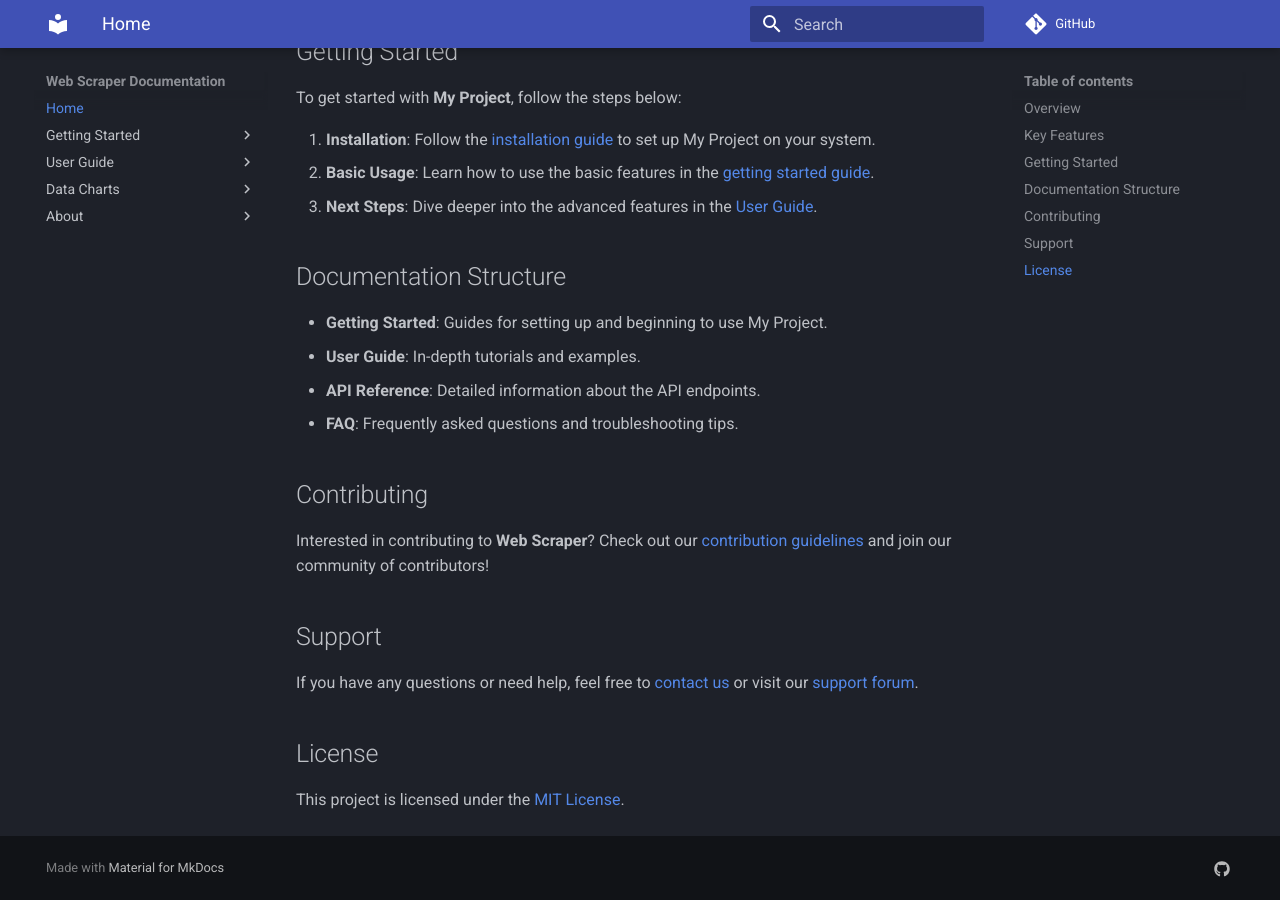
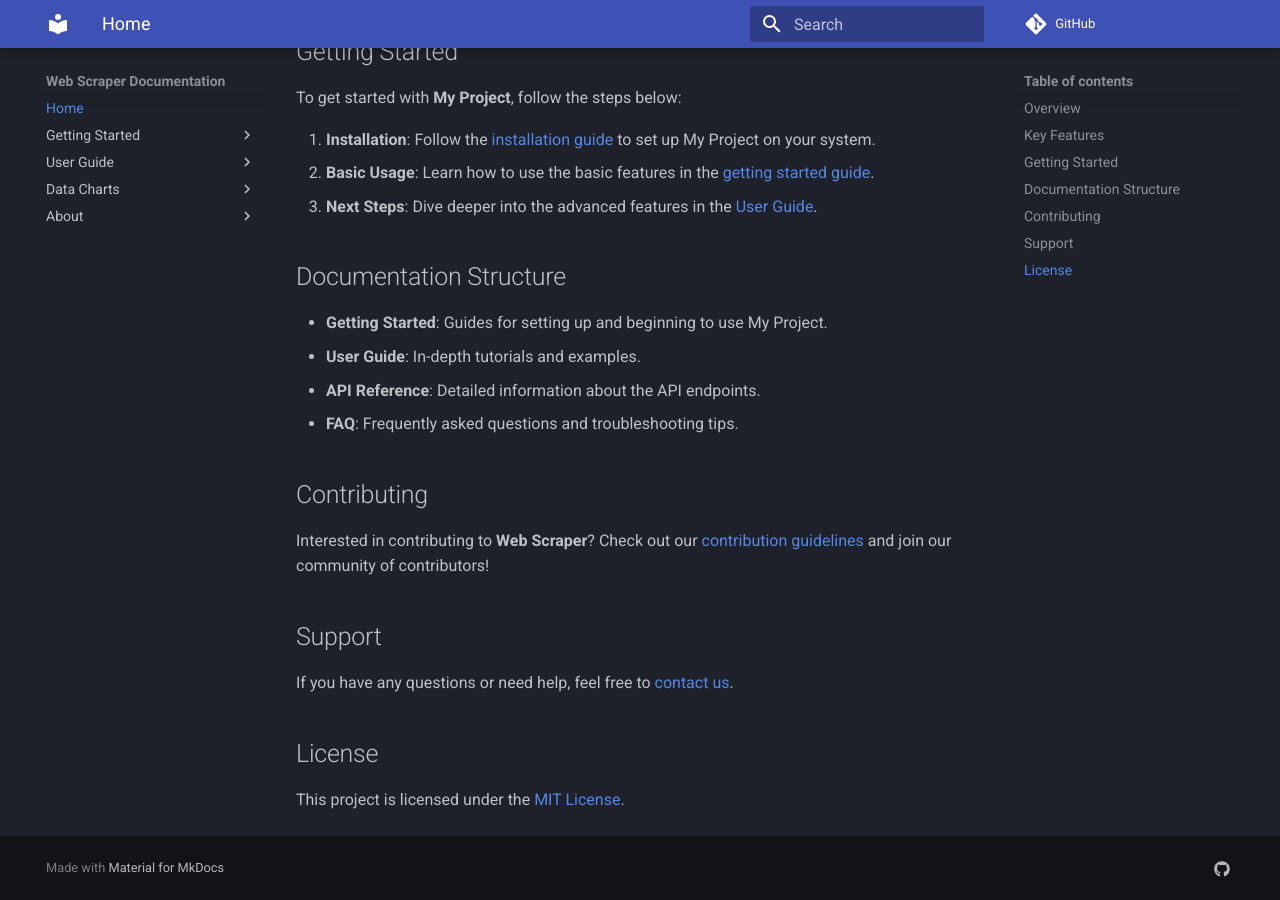
Before and after one commit to vfedotovs/ws-web, an MkDocs documentation site: the page built from docs/index.md, in a window 1280 px wide and 900 px high, scrolled down 833 px. Built offline with MkDocs 1.6.1 and Material for MkDocs 9.7.7, drawn with Linux system fonts in a browser that asks for light colours; a script that is not in the unit is left out; comment, search, counter and statistics services are not loaded.

Commit message:
Update index.md remove non existing link

```diff
--- a/docs/index.md
+++ b/docs/index.md
@@ -40,7 +40,7 @@ Interested in contributing to **Web Scraper**? Check out our [contribution guide
 
 ## Support
 
-If you have any questions or need help, feel free to [contact us](about/contact.md) or visit our [support forum](https://example.com/forum).
+If you have any questions or need help, feel free to [contact us](about/contact.md).
 
 ## License
 
```
